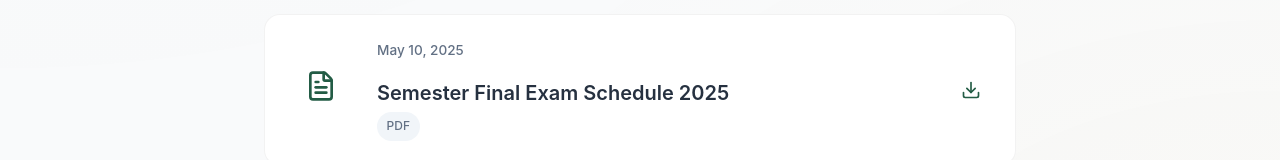
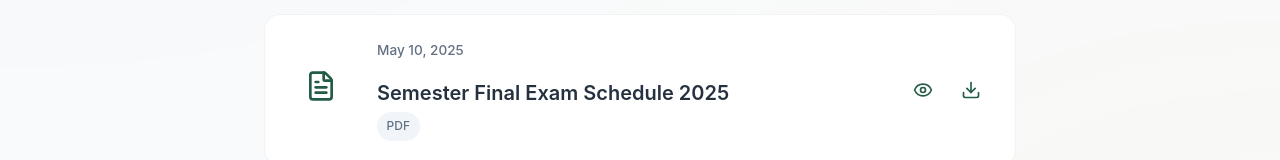
Before and after one commit to akid1920/humus, a React (Vite) app: page /notices in a window 1280 px wide. Shown: the part 462-622 px from the top of the page. Built offline with nearby package versions, Linux system fonts and the light colour scheme; no server answers; the database is empty.

Commit message:
Fix notice download and add view functionality

```diff
--- a/src/pages/Notices.jsx
+++ b/src/pages/Notices.jsx
@@ -1,4 +1,4 @@
-import { FileText, Download, ExternalLink } from 'lucide-react';
+import { FileText, Download, ExternalLink, Eye } from 'lucide-react';
 import { useData } from '../context/DataContext';
 import './Notices.css';
 
@@ -27,10 +27,21 @@ const Notices = () => {
                                     <span className="notice-tag">{notice.type}</span>
                                 </div>
                             </div>
-                            <div className="notice-actions">
-                                <a href={notice.link} className="btn-icon" title="View/Download">
-                                    {notice.type === 'Link' ? <ExternalLink size={20} /> : <Download size={20} />}
-                                </a>
+                            <div className="notice-actions" style={{ display: 'flex', gap: '0.5rem' }}>
+                                {notice.type === 'Link' ? (
+                                    <a href={notice.link} target="_blank" rel="noopener noreferrer" className="btn-icon" title="Visit Link">
+                                        <ExternalLink size={20} />
+                                    </a>
+                                ) : (
+                                    <>
+                                        <a href={notice.link} target="_blank" rel="noopener noreferrer" className="btn-icon" title="View">
+                                            <Eye size={20} />
+                                        </a>
+                                        <a href={notice.link} download={`${notice.title}.pdf`} className="btn-icon" title="Download">
+                                            <Download size={20} />
+                                        </a>
+                                    </>
+                                )}
                             </div>
                         </div>
                     ))}
```
